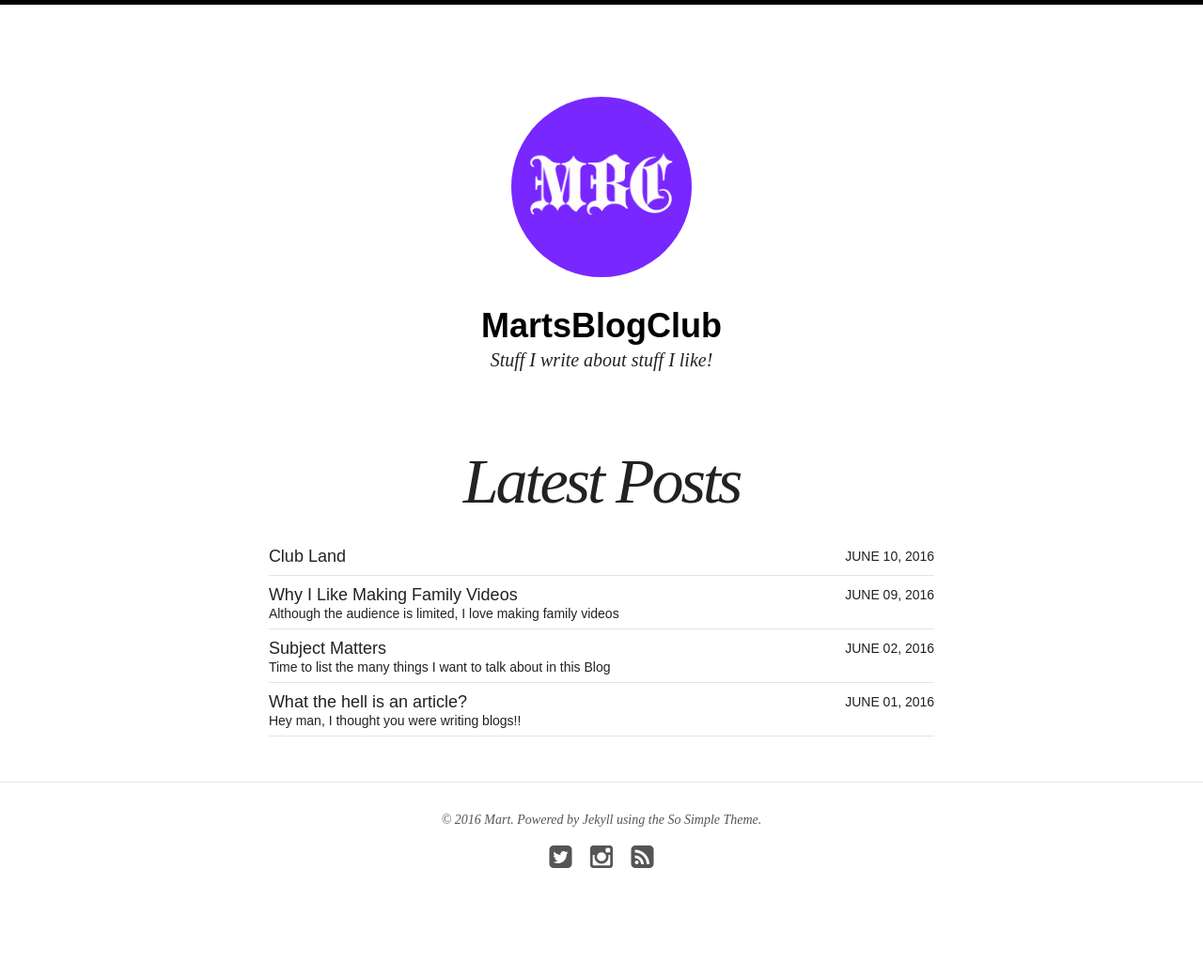
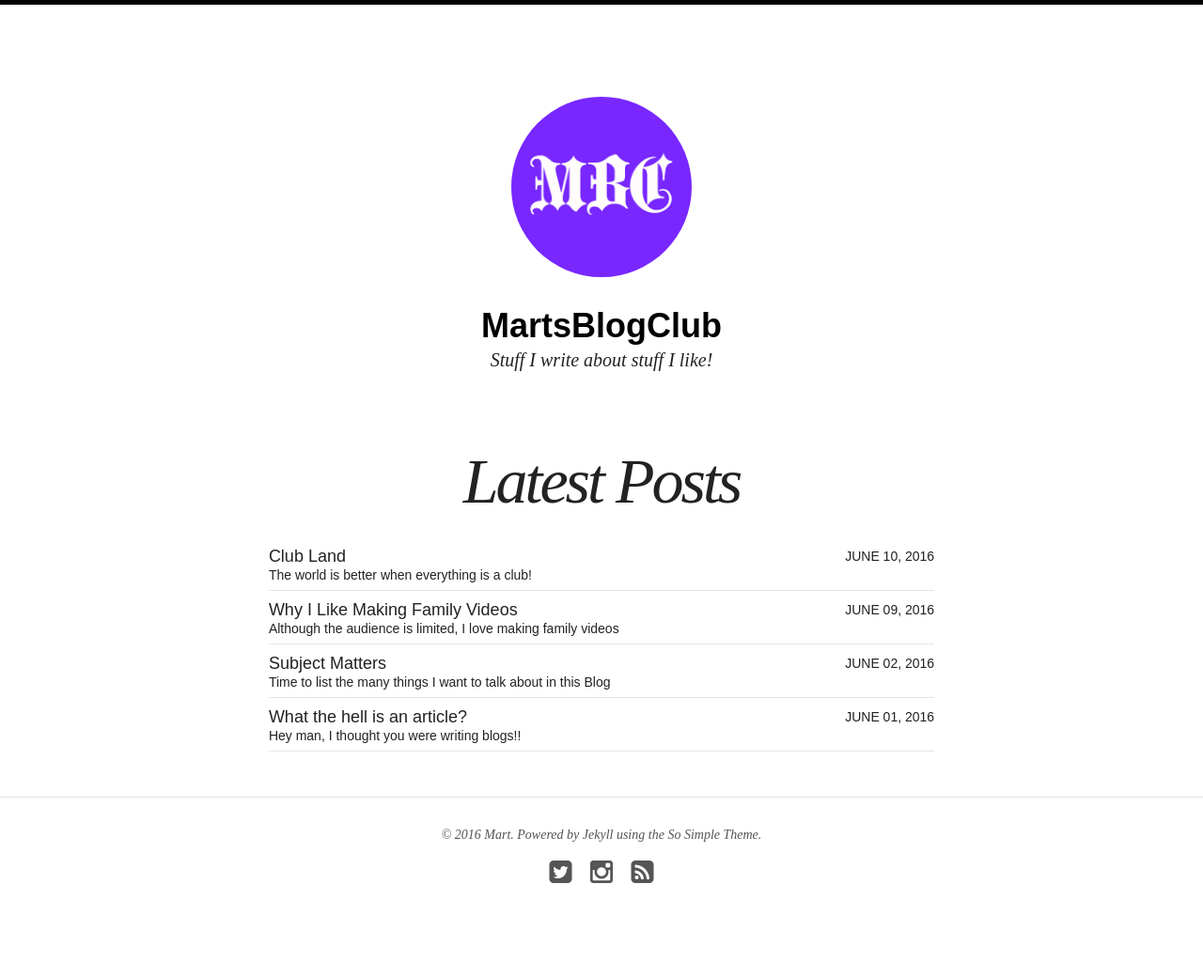
Before and after one commit to dawsneyland/dawsneyland.github.io, a Jekyll site: the page built from index.html, in a window 1280 px wide. Shown: the whole page at 94% size. Built offline with Jekyll 4.4.1, drawn with Linux system fonts in a browser that asks for light colours; nearby versions of some CDN libraries.

Commit message:
Update 2016-06-10-club-land.md

```diff
--- a/_posts/blog/2016-06-10-club-land.md
+++ b/_posts/blog/2016-06-10-club-land.md
@@ -1,4 +1,13 @@
-
+---
+layout: post
+title: "Club Land"
+excerpt: "The world is better when everything is a club!"
+categories: blog
+tags: blog
+modified: 2016-06-10
+comments: true
+share: true
+---
 
 My son is 4, and in advance of his attendance at school, he goes to what they now call preschool. I think it was called nursery when I was his age. I like what they do at preschool. The idea is to gently get them ready for school, doing stuff which my son would describe as fun, but that should ultimately aid the transition.
 
```
